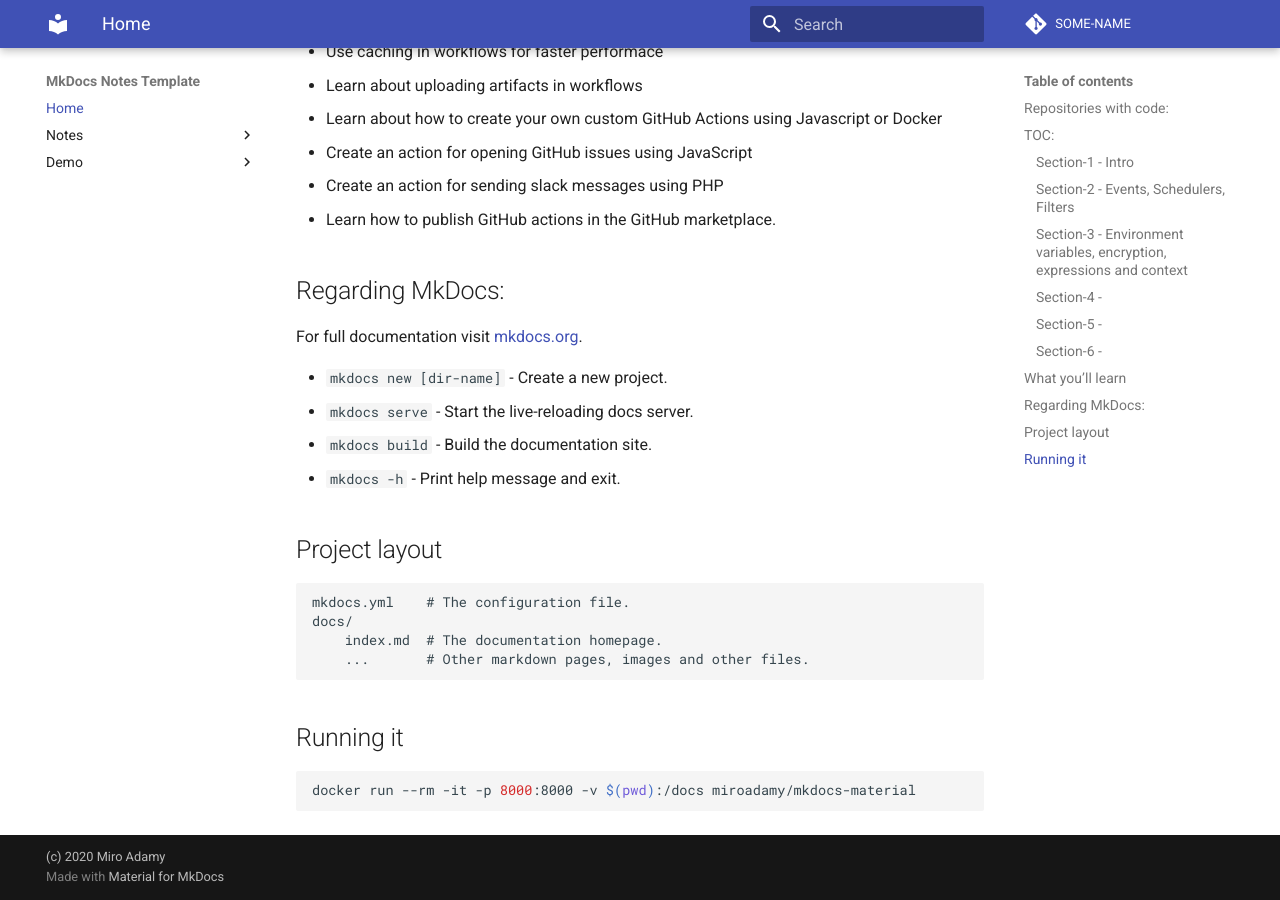
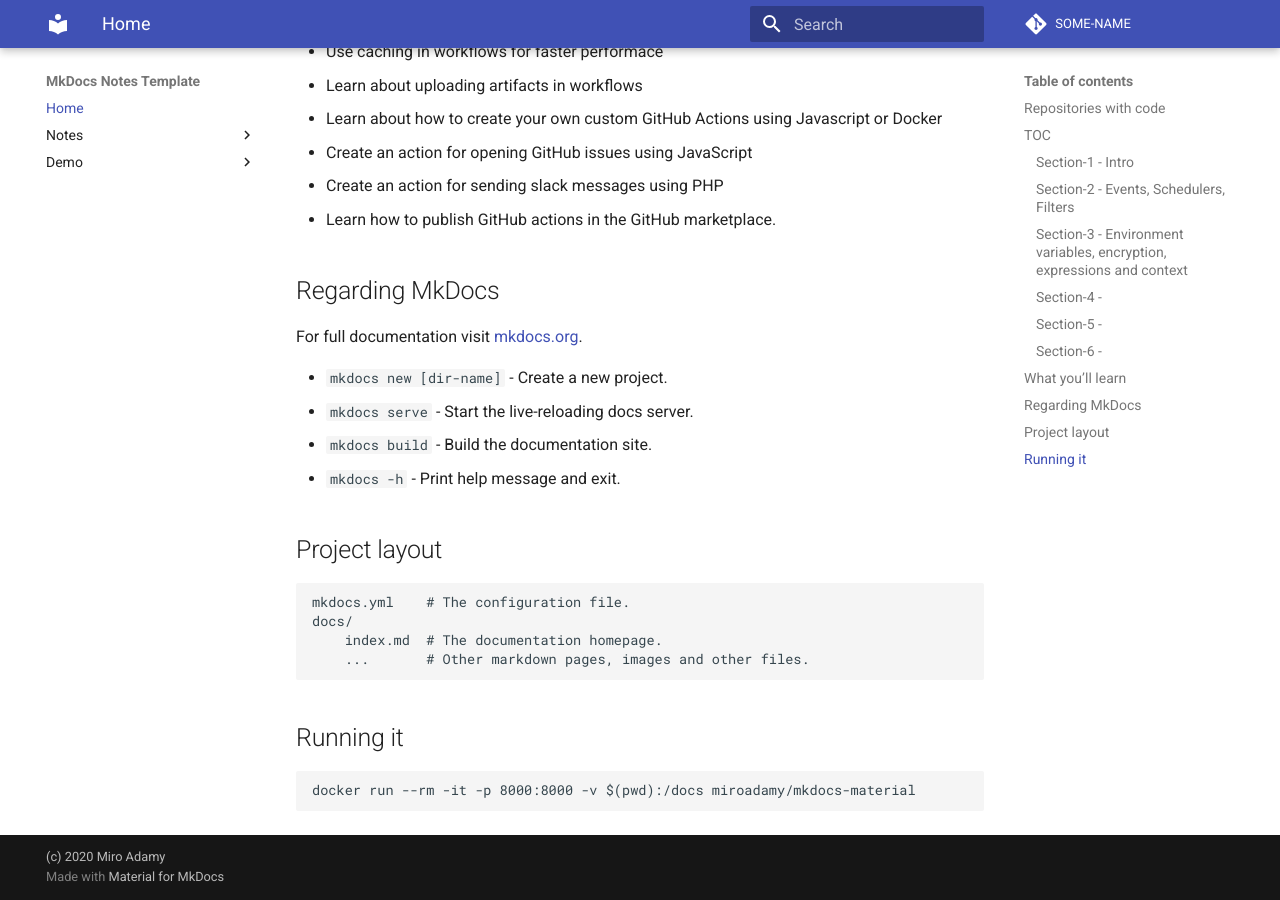
Before and after one commit to miroadamy-practice/notes-github-actions, an MkDocs documentation site: the page built from docs/index.md, in a window 1280 px wide and 900 px high, scrolled down 2145 px. Built offline with MkDocs 1.6.1 and Material for MkDocs 9.7.7, drawn with Linux system fonts in a browser that asks for light colours; comment, search, counter and statistics services are not loaded; some of the changed text lies outside the part shown.

Commit message:
Formatting cleanup

````diff
--- a/docs/index.md
+++ b/docs/index.md
@@ -1,13 +1,14 @@
 # Github Actions
 
-Notes from the course: `The Complete GitHub Actions & Workflows Guide` - https://www.udemy.com/course/github-actions/
-### Repositories with code:
+Notes from the course: `The Complete GitHub Actions & Workflows Guide` - <https://www.udemy.com/course/github-actions/>
+
+### Repositories with code
 
 * <https://github.com/miroadamy-practice/github-actions-course>
 * <https://github.com/miroadamy-practice/github-actions-course-react>
 * This notes: <https://github.com/miroadamy-practice/notes-github-actions>
 
-## TOC:
+## TOC
 
 ### [Section-1 - Intro](./section-01.md)
 
@@ -15,27 +16,23 @@ In section 1 we will have a quick conceptual introduction to what workflows, act
 
 ### [Section-2 - Events, Schedulers, Filters](./section-02.md)
 
-
 In section 2 we will get a bit deeper and learn different ways that we can use in order to trigger a workflow to run. This includes GitHub events like push and pull_request, cron schedules and also external events. We will also see how to make a workflow only run for certain branches, tags and directory paths.
 
 ### [Section-3 - Environment variables, encryption, expressions and context](./section-03.md)
 
-
 In this section we will see how can we use default environment variables and also how to add custom environment variables. We will also see how to encrypt environment variables that are sensitive and also how to encrypt and decrypt sensitive files that we don't won't to push to our repository. Moreover, we will see the GITHUB_TOKEN environment variable and how to use it for authentication. Also we will take a look at the context information that we can access in our workflows which contains a lot of information about our current workflow and virtual machine and more. Finally we will take a look at different functions that are available to use in our workflows.
 
-### [Section-4 - ](./section-04.md)
+### [Section-4 -](./section-04.md)
 
 In section 4 we will see how can we setup matrices, a matrix is a way to run a job multiple times but using different environments. We will also learn how to use docker in our jobs and steps and how to run multiple docker services in our job.
 
-### [Section-5 - ](./section-05.md)
+### [Section-5 -](./section-05.md)
 
 In section 5 we will finally use our knowledge to create a more real-world CI/CD example. We will set-up a repository where we have a web app and we need to have a flow for production and development deployment. So we will have 2 branches, 1 for production and another for development and we will write a workflow for each one of these branches to do certain things. These things will differ depending whether we are pushing on production or development branch. We will also have a workflow that will run if someone opened a pull request. The tasks we will perform includes: installing dependencies, caching, testing, checking code format, uploading artifacts, automatically generating a semantic version, deploying to production/staging, creating releases, opening issues, sending slack notifications and more.
 
-### [Section-6 - ](./section-06.md)
+### [Section-6 -](./section-06.md)
 
 During the course we will use some actions that are available in the marketplace. In this section we will learn how to create our own actions. Actions can be created using JavaScript or using Docker. In this section we are going to learn about both ways and then we will create a JavaScript action that opens GitHub issues and a docker action that send a slack message which we will write using PHP.
-
-
 
 ## What you’ll learn
 
@@ -54,12 +51,9 @@ During the course we will use some actions that are available in the marketplace
 * Create an action for sending slack messages using PHP
 * Learn how to publish GitHub actions in the GitHub marketplace.
 
-
-
-## Regarding MkDocs:
+## Regarding MkDocs
 
 For full documentation visit [mkdocs.org](https://www.mkdocs.org).
-
 
 * `mkdocs new [dir-name]` - Create a new project.
 * `mkdocs serve` - Start the live-reloading docs server.
@@ -75,6 +69,4 @@ For full documentation visit [mkdocs.org](https://www.mkdocs.org).
 
 ## Running it
 
-```bash
-docker run --rm -it -p 8000:8000 -v $(pwd):/docs miroadamy/mkdocs-material
-```
+    docker run --rm -it -p 8000:8000 -v $(pwd):/docs miroadamy/mkdocs-material
````
